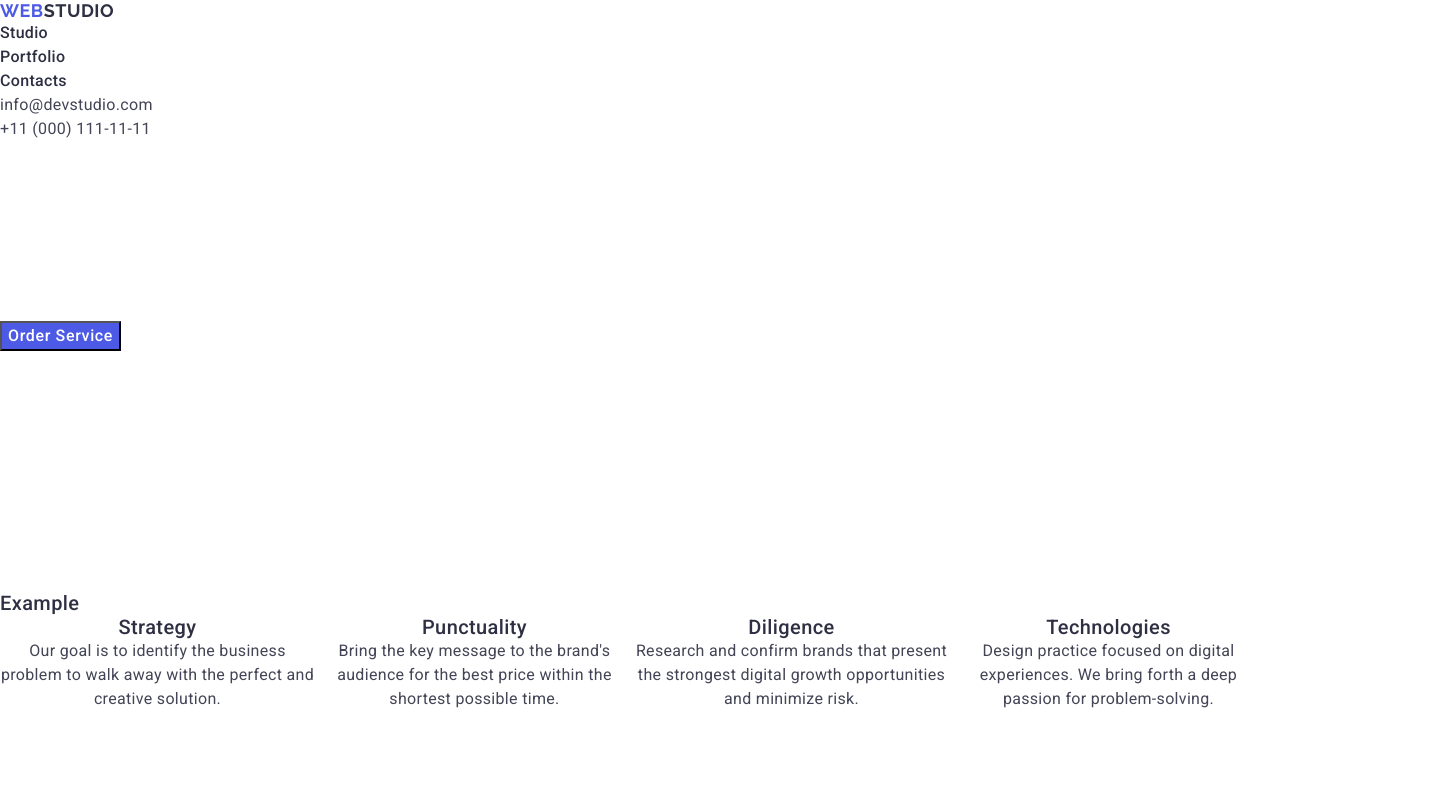
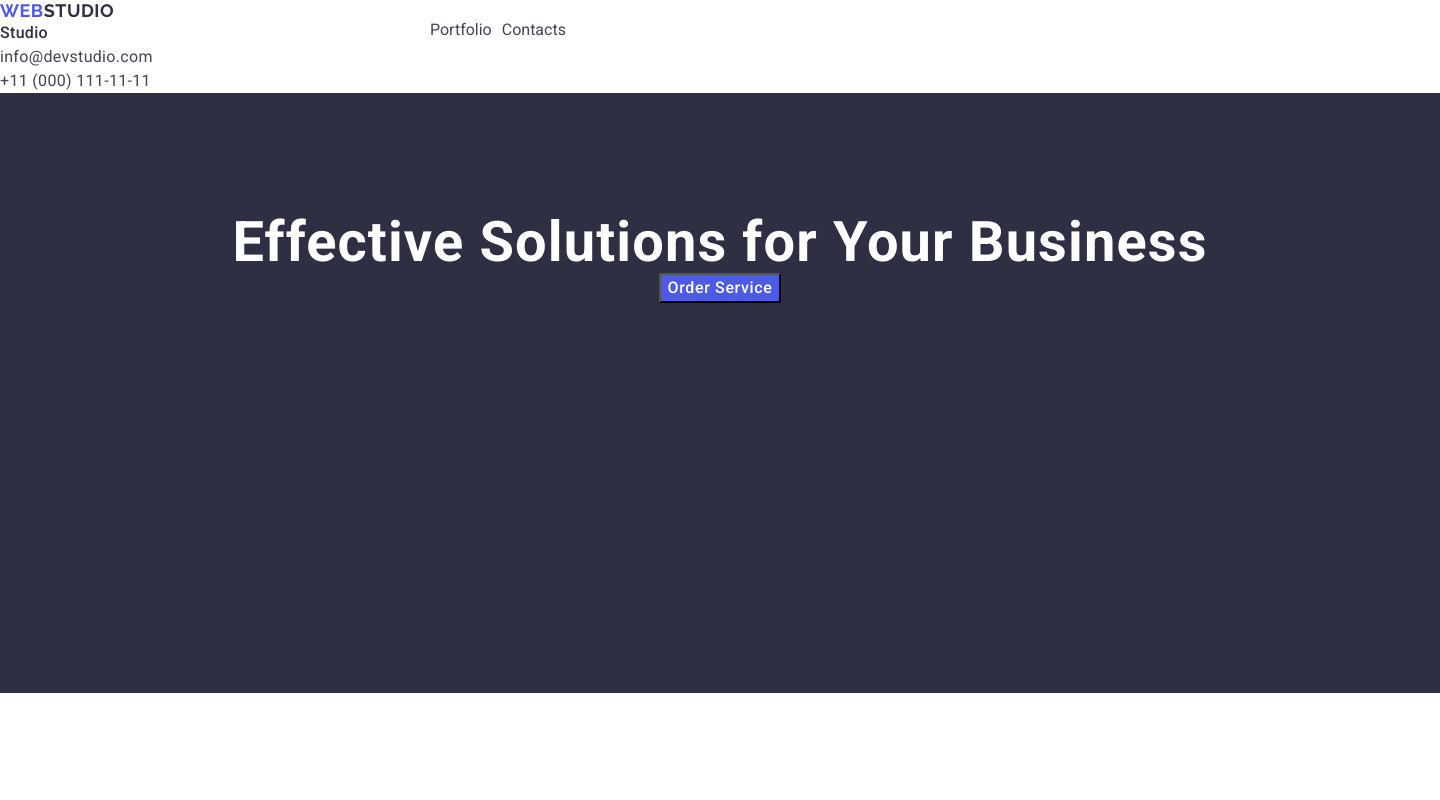
Before and after one commit to Sotasill/goit-markup-hw-03, a plain HTML site: page index.html in a window 1280 px wide. Shown: the top 800 px of the page, 1440 px wide, since content can reach past the window. Drawn offline with nearby package versions, Linux system fonts and the light colour scheme.

Commit message:
commit 3

```diff
--- a/css/style.css
+++ b/css/style.css
@@ -57,6 +57,7 @@ body {
     background-color: #2e2f42;
     color: #FFFFFF;
     text-align: center;
+    width: 1440px;
 }
 
 .studio-link {
@@ -105,6 +106,7 @@ body {
     text-align: center;
     letter-spacing: 0.02em;
     color: #ffffff;
+
 
 
 }
@@ -189,6 +191,7 @@ letter-spacing: 0.02em;
     letter-spacing: 0.02em;
     text-transform: capitalize;
     color: #2e2f42;
+    padding-bottom: 72px;
 }
 
 .list-item {
@@ -263,6 +266,11 @@ letter-spacing: 0.02em;
 
 
 .frontpage-container {
+    width: 1440px;
+    background-color: #2E2F42;
+    height: 600px;
+    text-align: center;
+    margin-bottom: 120px;
 
 }
 
@@ -271,12 +279,20 @@ letter-spacing: 0.02em;
 }
 
 .container-team {
+    background-color: #F4F4FD;
+    width: 1440px;
 
 }
 
 .container-portfolio {
+    background-color: #E7E9FC;;
     display: flex;
     width: 1158px;
+    height: 1000px;
+    margin-left: 156px;
+    margin-right: 156px;
+    margin-bottom: 432px;
+    margin-top: 120px;
 
 
 }
@@ -292,6 +308,16 @@ letter-spacing: 0.02em;
 
 }
 
+.nav-item-set {
+    display: flex;
+  flex-wrap: wrap;
+  gap: 10px;
+}
+
+.nav-item {
+    width: calc((100% - 20px) / 3);
+}
+
 .team-item-set {
     display: flex;
   flex-wrap: wrap;
@@ -301,7 +327,9 @@ letter-spacing: 0.02em;
 .pref-item-set {
     display: flex;
   flex-wrap: wrap;
-  gap: 2px;
+  gap: 24px;
+  padding-left: 156px;
+  padding-right: 156px;
 
 }
 
--- a/index.html
+++ b/index.html
@@ -23,11 +23,11 @@
         <nav>
             <a class="logo" href="./index.html">WEB<span class="studio-logo">Studio</span></a>
 
-            <ul>
+            <ul class="nav-item-set">
 
-                <li><a class="studio-link" href="./index.html">Studio</a></li>
-                <li><a class="studio-link" href="">Portfolio</a></li>
-                <li><a class="studio-link" href="">Contacts</a></li>
+                <li class="nav-item"><a class="studio-link" href="./index.html">Studio</a></li>
+                <li class="nav-item><a class="studio-link" href="">Portfolio</a></li>
+                <li class="nav-item><a class="studio-link" href="">Contacts</a></li>
              </ul>
         </nav>
     </div>
```
